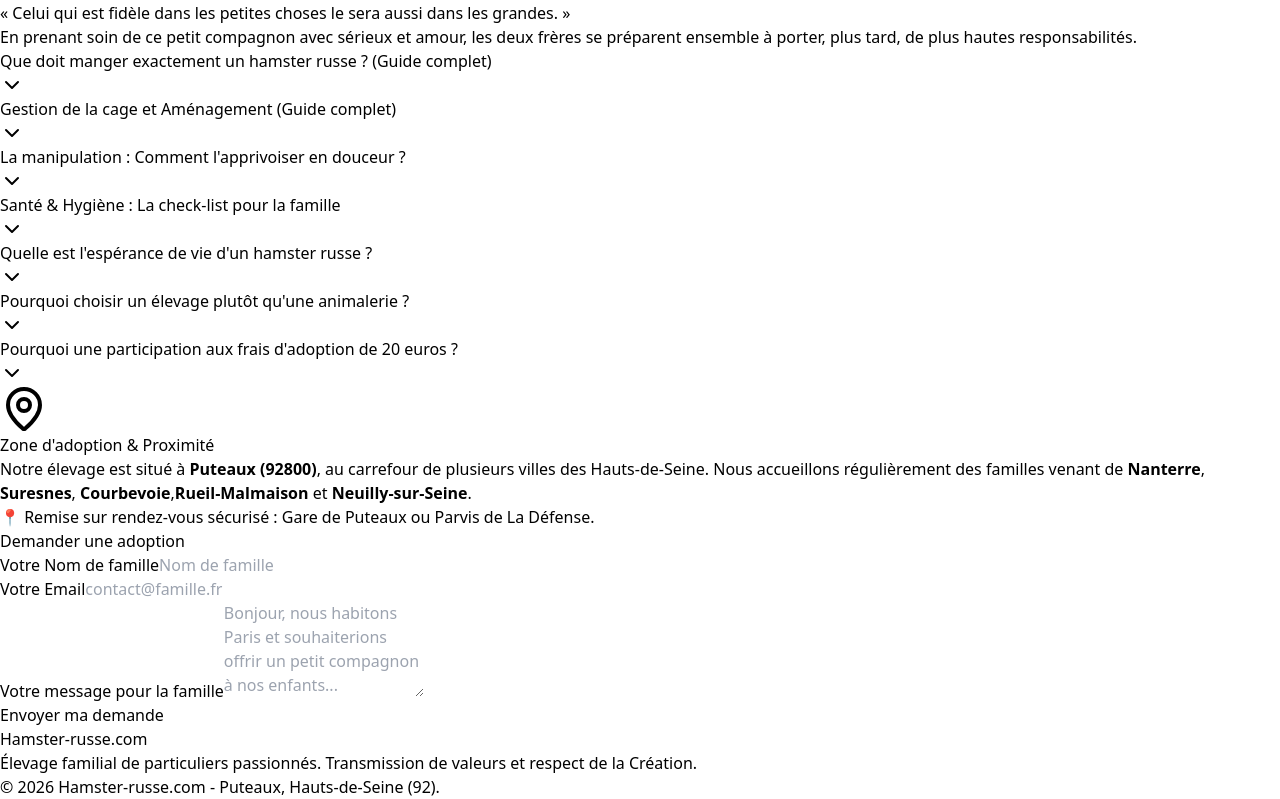
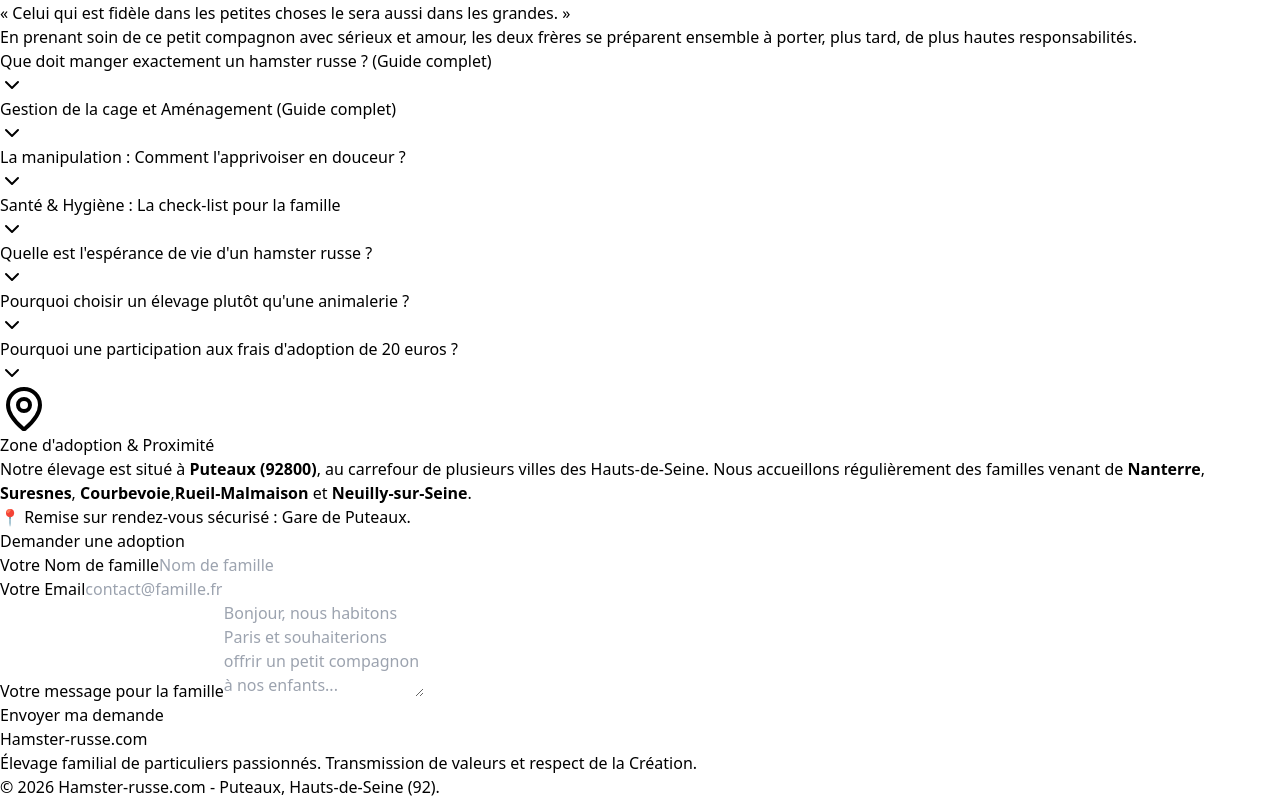
Before and after one commit to clementdharcourt-WAC/hamster-russe, a React (Vite) app: page / in a window 1280 px wide. Shown: the part 2789-3588 px from the top of the page. Built offline with nearby package versions, Linux system fonts and the light colour scheme.

Commit message:
Mise à jour du lieu de rendez-vous : Gare de Puteaux uniquement

```diff
--- a/src/App.jsx
+++ b/src/App.jsx
@@ -545,7 +545,7 @@ const Website = () => {
           </p>
           <div className="bg-white/50 border border-amber-200 rounded-2xl p-6 inline-block">
             <p className="text-sm text-amber-800 font-medium">
-              📍 Remise sur rendez-vous sécurisé : Gare de Puteaux ou Parvis de La Défense.
+              📍 Remise sur rendez-vous sécurisé : Gare de Puteaux.
             </p>
           </div>
         </div>
```
